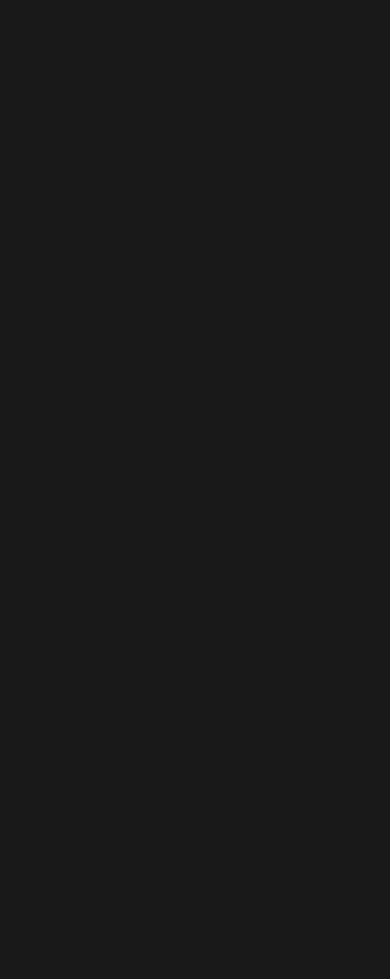
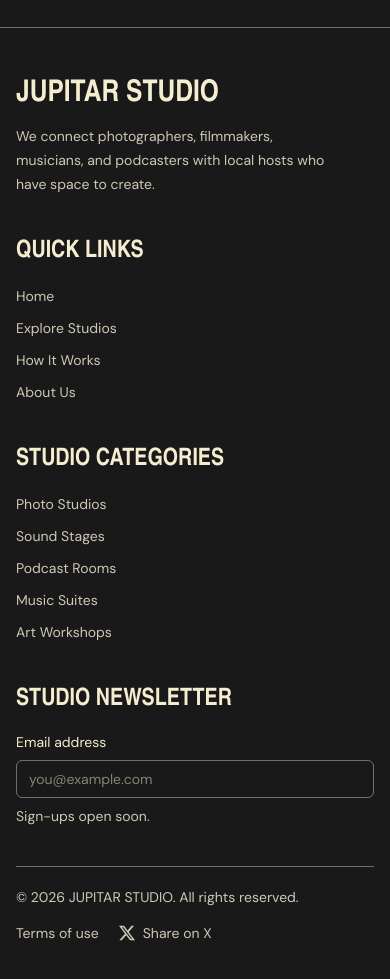
Before and after one commit to abdullah-yousuf-26/jupitar-studio-client, a Next.js app: page / in a window 390 px wide. Shown: the part 880-1859 px from the top of the page. Before the commit the page ends 907 px from the top, so only its background shows below. Built offline with nearby package versions, Linux system fonts and the light colour scheme; a web font is replaced by a local one.

Commit message:
feat: add responsive site footer with category links and X sharing

```diff
--- a/src/app/layout.tsx
+++ b/src/app/layout.tsx
@@ -1,6 +1,7 @@
 import type { Metadata } from "next";
 import type { ReactNode } from "react";
 import { SiteThemeProvider } from "@/components/site-theme";
+import SiteFooter from "@/components/site-footer";
 import SiteNavbar from "@/components/site-navbar";
 import "@fontsource/barlow-condensed/800.css";
 import "@fontsource/dm-sans/400.css";
@@ -20,9 +21,11 @@ export default function RootLayout({ children }: { children: ReactNode }) {
     <html lang="en" suppressHydrationWarning>
       <body>
         <SiteThemeProvider>
-        <SiteNavbar />
-        {children}
-      </SiteThemeProvider>
+          <SiteNavbar />
+          {children}
+          <SiteFooter />
+        </SiteThemeProvider>
+
       </body>
     </html>
   );
--- /dev/null
+++ b/src/components/site-footer.tsx
@@ -0,0 +1,127 @@
+import Link from "next/link";
+
+const quickLinks = [
+  { label: "Home", href: "/" },
+  { label: "Explore Studios", href: "/studios" },
+  { label: "How It Works", href: "/how-it-works" },
+  { label: "About Us", href: "/about" },
+];
+
+const categories = [
+  { label: "Photo Studios", value: "photo" },
+  { label: "Sound Stages", value: "film" },
+  { label: "Podcast Rooms", value: "podcast" },
+  { label: "Music Suites", value: "music" },
+  { label: "Art Workshops", value: "workshop" },
+];
+
+const headingStyle = "studio-heading mb-4 text-2xl uppercase";
+const linkStyle =
+  "text-sm text-[var(--muted)] hover:text-[var(--accent)] hover:underline";
+
+export default function SiteFooter() {
+  return (
+    <footer className="border-t border-[var(--border)] bg-[var(--page)] text-[var(--text)]">
+      <div className="mx-auto max-w-7xl px-4 py-12 sm:px-6 lg:py-16">
+        <div className="grid gap-10 sm:grid-cols-2 lg:grid-cols-4">
+          <div>
+            <Link href="/" className="studio-heading inline-block text-3xl">
+              JUPITAR STUDIO
+            </Link>
+
+            <p className="mt-3 max-w-xs text-sm leading-6 text-[var(--muted)]">
+              We connect photographers, filmmakers, musicians, and podcasters
+              with local hosts who have space to create.
+            </p>
+          </div>
+
+          <nav aria-label="Footer navigation">
+            <h2 className={headingStyle}>Quick links</h2>
+
+            <ul className="space-y-2">
+              {quickLinks.map((link) => (
+                <li key={link.href}>
+                  <Link href={link.href} className={linkStyle}>
+                    {link.label}
+                  </Link>
+                </li>
+              ))}
+            </ul>
+          </nav>
+
+          <nav aria-label="Studio categories">
+            <h2 className={headingStyle}>Studio categories</h2>
+
+            <ul className="space-y-2">
+              {categories.map((category) => (
+                <li key={category.value}>
+                  <Link
+                    href={`/studios?category=${category.value}`}
+                    className={linkStyle}
+                  >
+                    {category.label}
+                  </Link>
+                </li>
+              ))}
+            </ul>
+          </nav>
+
+          <div>
+            <h2 className={headingStyle}>Studio newsletter</h2>
+
+            <label htmlFor="footer-email" className="mb-2 block text-sm">
+              Email address
+            </label>
+
+            <input
+              id="footer-email"
+              name="email"
+              type="email"
+              autoComplete="email"
+              placeholder="you@example.com"
+              aria-describedby="newsletter-status"
+              disabled
+              className="w-full rounded-md border border-[var(--border)] bg-transparent px-3 py-2 text-sm"
+            />
+
+            <p
+              id="newsletter-status"
+              className="mt-2 text-sm text-[var(--muted)]"
+            >
+              Sign-ups open soon.
+            </p>
+          </div>
+        </div>
+
+        <div className="mt-10 flex flex-wrap items-center justify-between gap-4 border-t border-[var(--border)] pt-5">
+          <p className="text-sm text-[var(--muted)]">
+            © {new Date().getFullYear()} JUPITAR STUDIO. All rights reserved.
+          </p>
+
+          <div className="flex flex-wrap items-center gap-5">
+            <Link href="/terms" className={linkStyle}>
+              Terms of use
+            </Link>
+
+            <a
+              href="https://twitter.com/intent/tweet?text=Check%20out%20JUPITAR%20STUDIO"
+              target="_blank"
+              rel="noopener noreferrer"
+              className={`inline-flex items-center gap-2 ${linkStyle}`}
+            >
+              <svg
+                aria-hidden="true"
+                viewBox="0 0 24 24"
+                fill="currentColor"
+                className="h-4 w-4"
+              >
+                <path d="M18.901 1.153h3.68l-8.04 9.19L24 22.846h-7.406l-5.8-7.584-6.64 7.584H.47l8.6-9.835L0 1.154h7.594l5.243 6.932 6.064-6.933Zm-1.29 19.49h2.039L6.487 3.24H4.3l13.311 17.403Z" />
+              </svg>
+              Share on X
+            </a>
+          </div>
+        </div>
+      </div>
+    </footer>
+  );
+}
```
